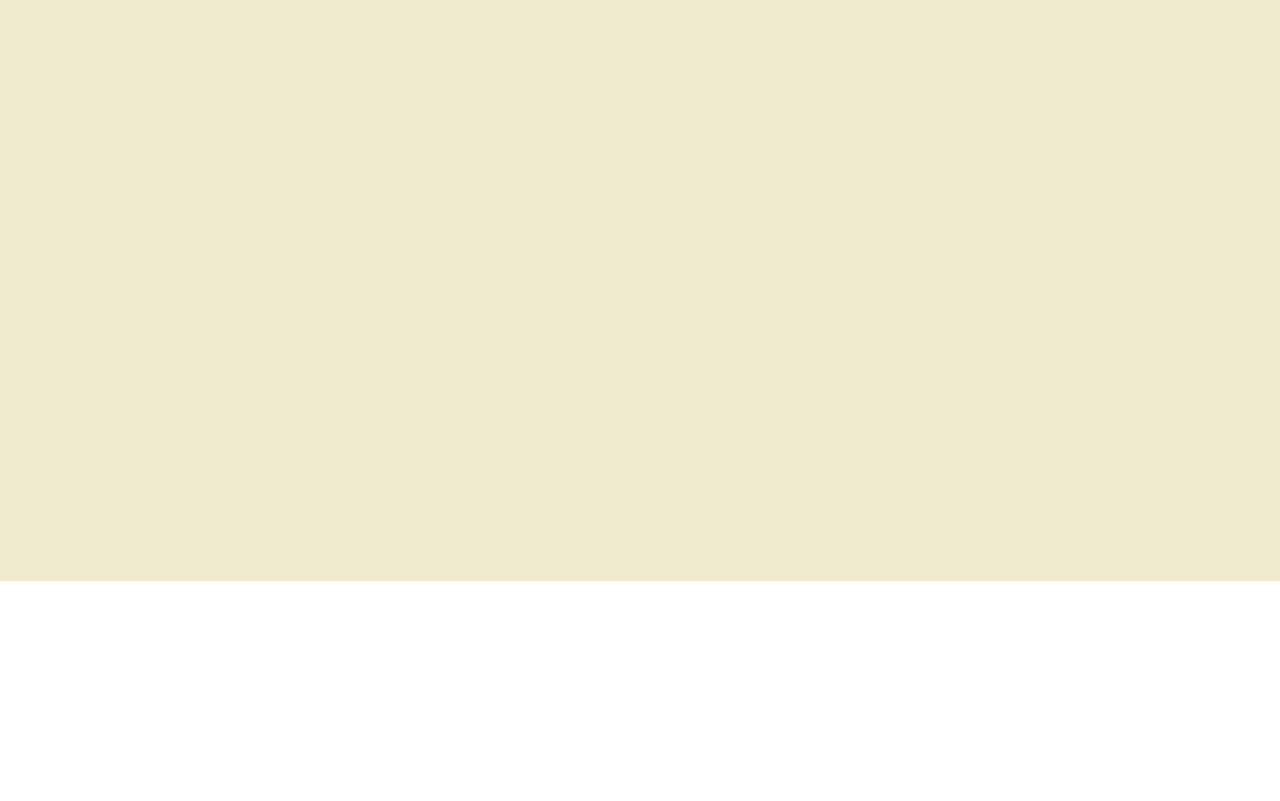
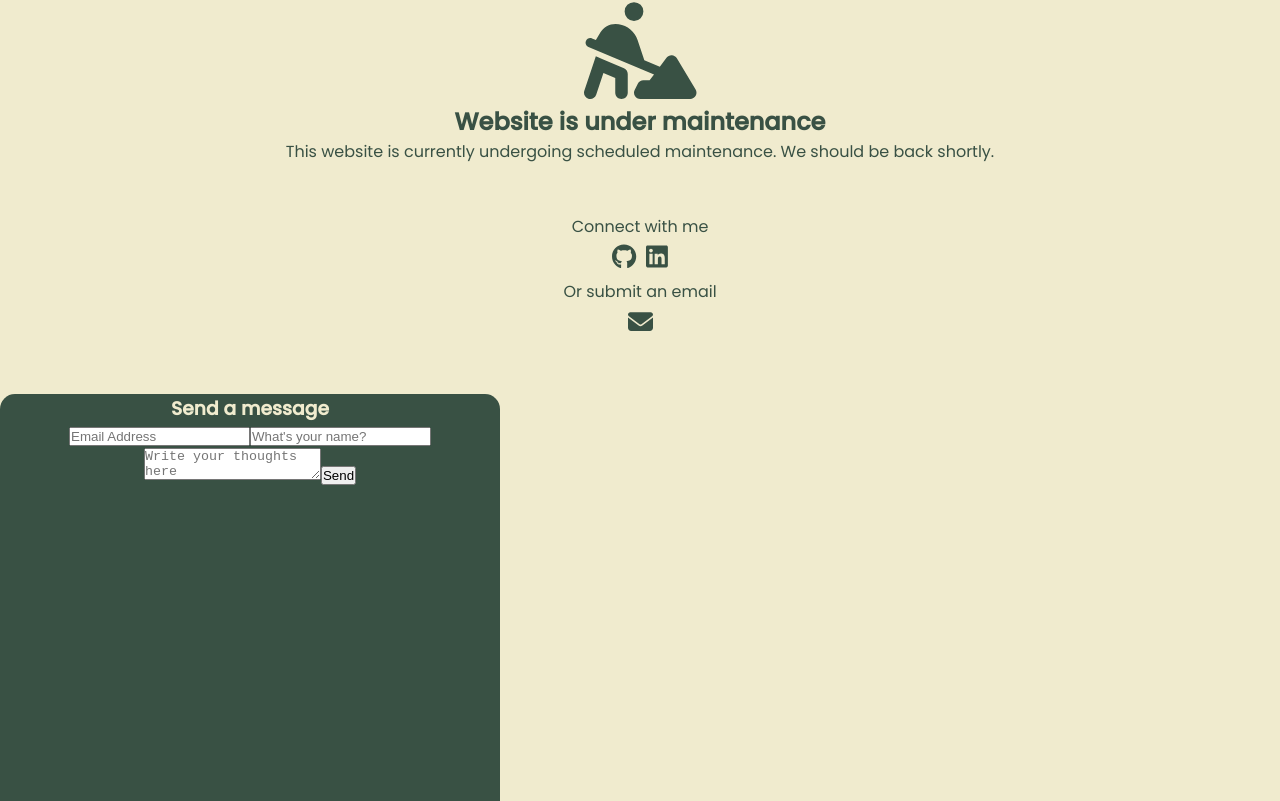
Before and after one commit to lonruss30/lonruss30.github.io, a Vue app: page / in a window 1280 px wide. Shown: the part 219-1020 px from the top of the page. Before the commit the page ends 800 px from the top, so only its background shows below. Built offline with nearby package versions, Linux system fonts and the light colour scheme.

Commit message:
coming soon update

```diff
--- a/src/components/MaintenancePage.vue
+++ b/src/components/MaintenancePage.vue
@@ -1,8 +1,33 @@
 <template>
     <div class="maintenance-main-wrapper">
         <div class="maintenance-main-container">
-            <i class="fa-solid fa-helmet-safety"></i>
+            <i class="fa-solid fa-person-digging"></i>
+
+            <h2>Website is under maintenance</h2>
+
+            <p>This website is currently undergoing scheduled maintenance. We should be back shortly.</p>
         </div>
+        <div class="maintenance-contact-container">
+            <p>Connect with me</p>
+            <a href="https://github.com/lonruss30" target="_blank"><i class="fa-brands fa-github"></i></a>
+            <a href="https://www.linkedin.com/in/lonrusselquinto/" target="_blank"><i class="fa-brands fa-linkedin"></i></a>
+            <p>Or submit an email</p>
+            <a href="" target="_blank"><i class="fa-solid fa-envelope"></i></a>
+        </div>
+        <div class="maintenance-email-modal">
+            <div class="email-form">
+                <form action="https://formsubmit.co/qlonruss30@gmail.com" method="POST">
+                    <h3>Send a message</h3>
+                    <input type="hidden" name="_captcha" value="false">
+                    <input type="hidden" name="_subject" value="New email from your portfolio!">
+                    <input type="email" name="email" placeholder="Email Address" required>
+                    <input type="text" name="name" placeholder="What's your name?" required>
+                    <textarea name="message" placeholder="Write your thoughts here" required></textarea>
+                    <button type="submit">Send</button>
+                </form>
+            </div>
+        </div>
+
     </div>
 </template>
 <script>
@@ -19,8 +44,29 @@ export default {
     .maintenance-main-wrapper{
         min-height: 100vh;
     }
-
-    i{
-        font-size: 100px;
+    .maintenance-main-container{
+        padding-top: 17%;
+    }
+    .fa-person-digging{
+        height: 100px;
+    }
+    .maintenance-contact-container{
+        margin: 50px;
+    }
+    .maintenance-contact-container a{
+        color: inherit;
+    }
+    .maintenance-contact-container .fa-github,.fa-linkedin,.fa-envelope{
+        height: 25px;
+        margin: 5px;
+    }
+    .maintenance-email-modal{
+        height: 600px;
+        width: 500px;
+        border-radius: 15px;
+        background-color: #395144;
+    }
+    .maintenance-email-modal h3{
+        color: #F0EBCE;
     }
 </style>
```
